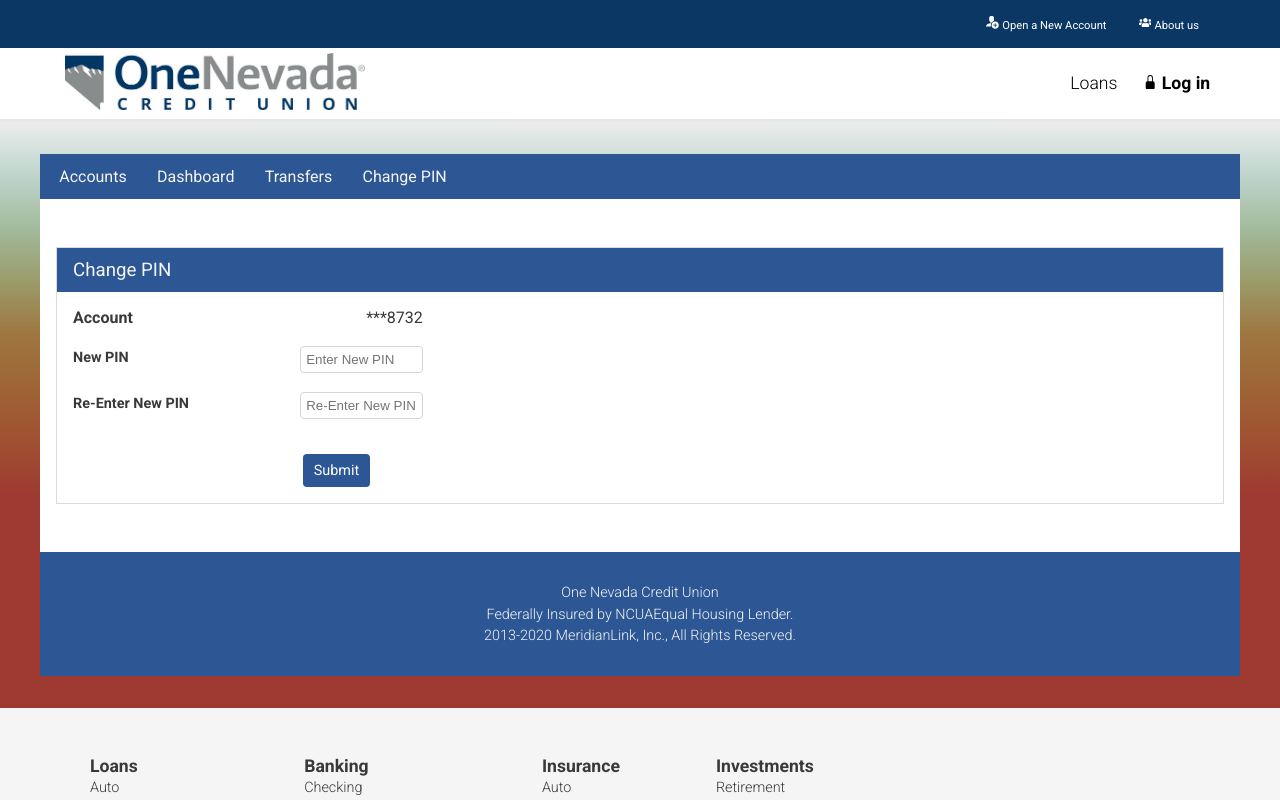
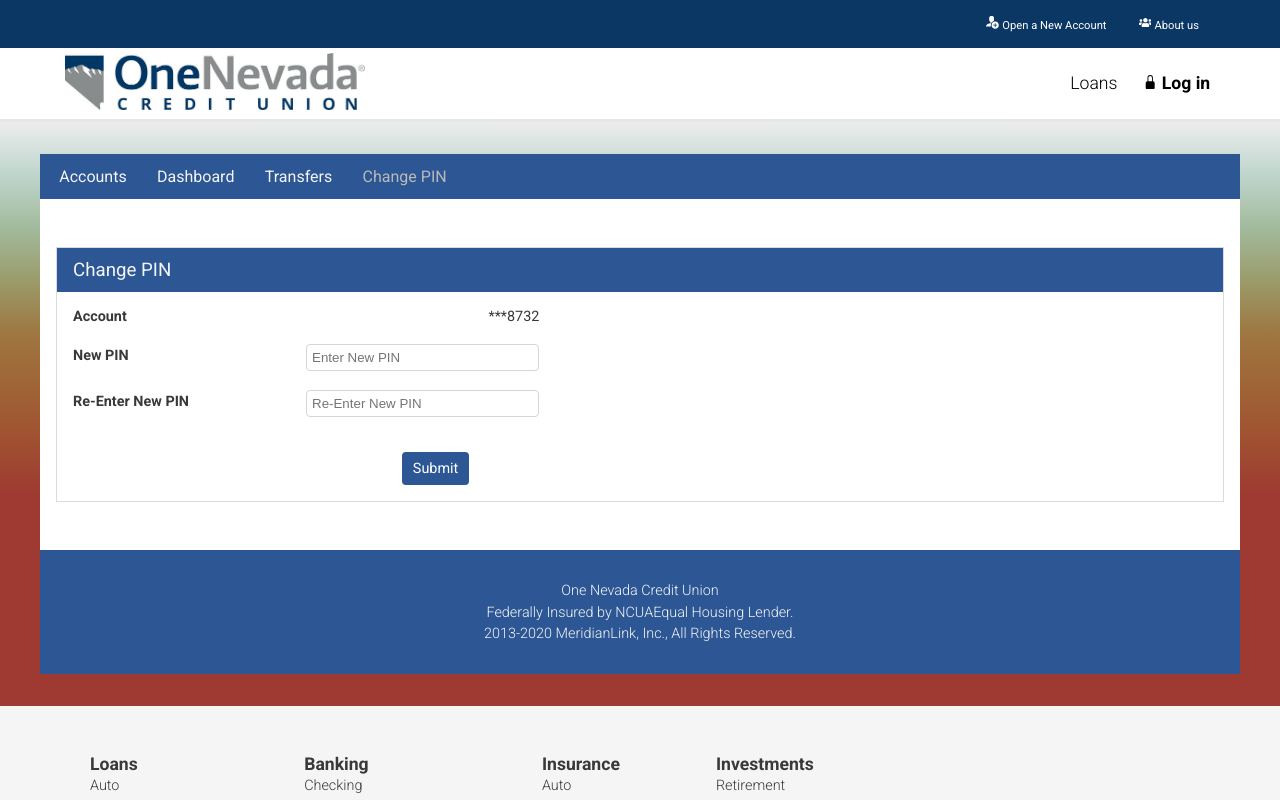
Before and after one commit to anthonyamaro15/nv-credit-union, a React (Create React App) app: page /account/changePin in a window 1280 px wide. Shown: the top 800 px of the page. Built offline with nearby package versions, Linux system fonts and the light colour scheme; no server answers.

Commit message:
refactor(transfer): fix transfer form
updated transfer form styles

```diff
--- a/src/components/userDashboard/Account.tsx
+++ b/src/components/userDashboard/Account.tsx
@@ -64,8 +64,6 @@
    const onSubmitTransfers = (value: any) => {
       console.log("subbmiting tranfers", value);
    }
-
-   console.log('what is checking? ', cheking);
 
    return (
       <div className="Account">
--- a/src/components/userDashboard/ChangePin.tsx
+++ b/src/components/userDashboard/ChangePin.tsx
@@ -16,7 +16,7 @@
 
             <form className="change-pin-form" onSubmit={handleSubmit(onSubmit)}>
                <p className="account-number">account<span>***8732</span></p>
-               <label htmlFor="newPin">new PIN
+               <label htmlFor="newPin">New PIN
                   <input
                      type="text"
                      id="newPin"
--- a/src/components/userDashboard/DashboardNavbar.tsx
+++ b/src/components/userDashboard/DashboardNavbar.tsx
@@ -1,13 +1,13 @@
 import React from 'react';
-import { Link } from 'react-router-dom';
+import { NavLink } from 'react-router-dom';
 
 const DashboardNavbar = () => {
    return (
       <nav className="DashboardNavbar">
-         <Link to="/account/summary">accounts</Link>
-         <Link to="/account/dashboard">dashboard</Link>
-         <Link to="/account/transfer">transfers</Link>
-         <Link to="/account/changePin">change PIN</Link>
+         <NavLink to="/account/summary" activeClassName="active" >accounts</NavLink>
+         <NavLink to="/account/dashboard"activeClassName="active" >dashboard</NavLink>
+         <NavLink to="/account/transfer" activeClassName="active">transfers</NavLink>
+         <NavLink to="/account/changePin" activeClassName="active">change PIN</NavLink>
       </nav>
    )
 }
--- a/src/components/userDashboard/Transfers.tsx
+++ b/src/components/userDashboard/Transfers.tsx
@@ -13,7 +13,7 @@
       <div className="Transfers">
          <div className="Account">
             <h3>transfers</h3>
-            <form className="transfer-form" onSubmit={handleSubmit(onSubmit)}>
+            <form className="transfers-form" onSubmit={handleSubmit(onSubmit)}>
                <label htmlFor="componentTransferFrom"> from
                   <select
                      name="componentTransferFrom"
--- a/src/sass/userDashboard/_account.scss
+++ b/src/sass/userDashboard/_account.scss
@@ -1,5 +1,4 @@
 .Account {
-  //   margin: 2rem 0;
   .user-information {
     border: 1px solid rgb(201, 201, 201);
     margin: 3rem 1rem 1rem;
@@ -9,6 +8,10 @@
     .top-row,
     .bottom-row {
       display: flex;
+
+      @media (max-width: $laptop) {
+        flex-direction: column;
+      }
 
       p {
         font-weight: bold;
@@ -40,12 +43,19 @@
   .account-information {
     @include flexProps(space-between);
 
+    @media (max-width: $md-desktop) {
+      flex-wrap: wrap;
+    }
+
     margin: 1rem;
 
     .right-side,
     .left-side {
       width: 49%;
 
+      @media (max-width: $md-desktop) {
+        width: 100%;
+      }
       .shared-classes {
         border: 1px solid rgb(218, 218, 219);
         margin-bottom: 1.5rem;
--- a/src/sass/userDashboard/_changePin.scss
+++ b/src/sass/userDashboard/_changePin.scss
@@ -13,28 +13,6 @@
       margin: 1rem;
 
       label {
-        text-transform: capitalize;
-        font-weight: bold;
-        font-size: 0.9rem;
-        position: relative;
-        select {
-          display: block;
-          width: 100%;
-          padding: 0.3rem;
-          margin-top: 0.7rem;
-          border: 1px solid rgb(214, 214, 214);
-          border-radius: 4px;
-        }
-
-        .transfer-error {
-          position: absolute;
-          color: red;
-          top: 2.6rem;
-          right: 72%;
-          font-weight: normal;
-          font-size: 0.9rem;
-        }
-
         input {
           margin-top: 0.7rem;
         }
@@ -44,27 +22,54 @@
       }
     }
 
-    .transfer-form {
-      //  border: 1px solid red;
+    .change-pin-form {
+      width: 40%;
+
+      @media (max-width: $laptop) {
+        width: 60%;
+      }
+
+      .account-number {
+        font-size: 0.9rem;
+        @include flexProps(space-between);
+        text-transform: capitalize;
+        font-weight: bold;
+        margin-bottom: 0.5rem;
+
+        span {
+          font-weight: normal;
+        }
+      }
       label {
         @include flexProps(space-between);
+        font-weight: bold;
+        position: relative;
+        font-size: 0.9rem;
         align-items: center;
-        select {
-          width: 80%;
-          margin-bottom: 0.7rem;
+
+        .pin-error {
+          position: absolute;
+          color: red;
+          top: 2.5rem;
+          left: 50%;
+          font-weight: normal;
+          font-size: 0.8rem;
         }
 
         input {
-          width: 80%;
+          width: 50%;
           padding: 0.3rem;
           border: 1px solid rgb(214, 214, 214);
           border-radius: 4px;
+          margin-bottom: 0.5rem;
         }
       }
 
       .btn-wrapper {
-        width: 60%;
+        width: 70%;
         margin: 0.7rem auto;
+
+        @include flexProps(flex-end);
 
         button {
           @include mainButton($dark-blue, 0.5rem 0.7rem);
--- a/src/sass/userDashboard/_mainUserDashboard.scss
+++ b/src/sass/userDashboard/_mainUserDashboard.scss
@@ -19,11 +19,23 @@
     max-width: 1200px;
     margin: 0 auto;
     background: white;
+
+    @media (max-width: $md-desktop) {
+      max-width: 80%;
+    }
+
+    @media (max-width: $laptop) {
+      max-width: 100%;
+    }
   }
 
   .DashboardNavbar {
     background: $dark-blue;
     padding: 0 1rem;
+
+    @media (max-width: $laptop) {
+      margin-top: 1rem;
+    }
 
     a {
       text-transform: capitalize;
@@ -35,5 +47,9 @@
         margin: 0;
       }
     }
+
+    .active {
+      color: rgb(185, 185, 185);
+    }
   }
 }
--- a/src/sass/userDashboard/_transfer.scss
+++ b/src/sass/userDashboard/_transfer.scss
@@ -1,46 +1,39 @@
 .Transfers {
   .Account {
-    .change-pin-form {
-      width: 30%;
-
-      .account-number {
-        @include flexProps(space-between);
-        text-transform: capitalize;
-        font-weight: bold;
-        margin-bottom: 0.5rem;
-
-        span {
-          font-weight: normal;
-        }
-      }
+    .transfers-form {
       label {
         @include flexProps(space-between);
         align-items: center;
         position: relative;
+        select {
+          width: 80%;
+          margin-bottom: 0.7rem;
+          padding: 0.3rem;
+          margin-top: 0.7rem;
+          border: 1px solid rgb(214, 214, 214);
+          border-radius: 4px;
+        }
 
         input {
-          width: 35%;
+          width: 80%;
           padding: 0.3rem;
           border: 1px solid rgb(214, 214, 214);
           border-radius: 4px;
-          margin-bottom: 0.5rem;
         }
 
-        .pin-error {
+        .transfer-error {
           position: absolute;
           color: red;
-          top: 2.5rem;
-          left: 65%;
+          top: 2.6rem;
+          left: 20%;
           font-weight: normal;
-          font-size: 0.8rem;
+          font-size: 0.9rem;
         }
       }
 
       .btn-wrapper {
-        width: 70%;
+        width: 60%;
         margin: 0.7rem auto;
-
-        @include flexProps(flex-end);
 
         button {
           @include mainButton($dark-blue, 0.5rem 0.7rem);
```
